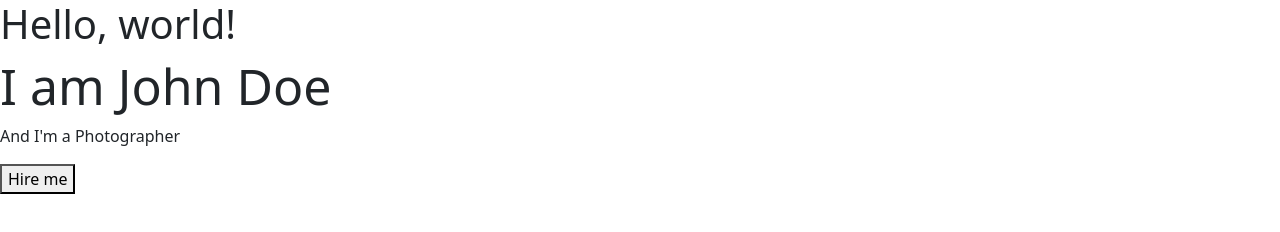
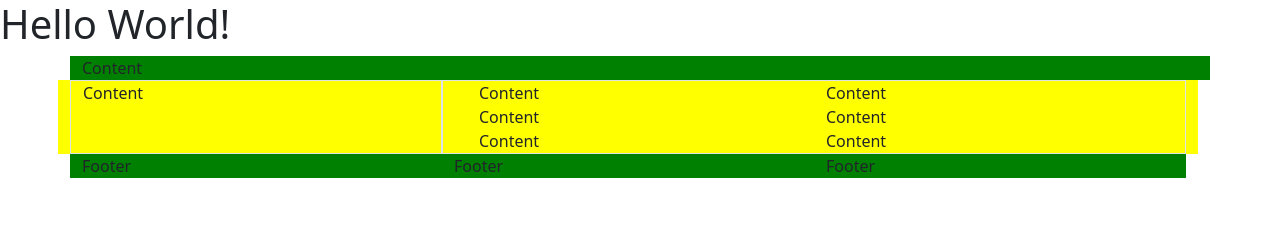
Before and after one commit to Crystalballer/collab-practice, a plain HTML site: page index.html in a window 1280 px wide. Drawn offline with nearby package versions, Linux system fonts and the light colour scheme.

Commit message:
Added sections and background-colors

```diff
--- a/index.html
+++ b/index.html
@@ -8,10 +8,45 @@
     <!-- Bootstrap CSS -->
     <link href="https://cdn.jsdelivr.net/npm/bootstrap@5.1.3/dist/css/bootstrap.min.css" rel="stylesheet" integrity="sha384-1BmE4kWBq78iYhFldvKuhfTAU6auU8tT94WrHftjDbrCEXSU1oBoqyl2QvZ6jIW3" crossorigin="anonymous">
 
-    <title>Hello, world!</title>
+    <title>Hello World!</title>
   </head>
   <body>
-    <h1>Hello, world!</h1>
+    <h1>Hello World!</h1>
+
+    <div class="container">
+      <div class="row">
+        <div class="col head" style="background-color: green;">Content</div>
+      <div class="row" style="background-color: yellow;">
+        <div class="col-12 col-sm-4 border">Content</div>
+        <div class="col-12 col-sm-8 tall border">
+          <div class="container">
+            <div class="row row-cols-sm-12 third one">
+              <div class="col">Content</div>
+              <div class="col">Content</div>
+            </div>
+            <div class="row third two">
+              <div class="col">Content</div>
+              <div class="col">Content</div>
+            </div>
+            <div class="row third three">
+              <div class="col">Content</div>
+              <div class="col">Content</div>
+            </div>
+          </div>
+        </div>
+      </div>
+      <div class="row row-cols-1">
+        <div class="container" style="background-color: green;">
+          <div class="row">
+            <div class="col">Footer</div>
+            <div class="col">Footer</div>
+            <div class="col">Footer</div>
+          </div>
+        </div>
+      </div>
+    </div>
+
+
 
     <!-- Optional JavaScript; choose one of the two! -->
 
@@ -24,13 +59,5 @@
     <script src="https://cdn.jsdelivr.net/npm/bootstrap@5.1.3/dist/js/bootstrap.min.js" integrity="sha384-QJHtvGhmr9XOIpI6YVutG+2QOK9T+ZnN4kzFN1RtK3zEFEIsxhlmWl5/YESvpZ13" crossorigin="anonymous"></script>
     -->
 
-    <div class="hero-image">
-        <div class="hero-text">
-          <h1 style="font-size:50px">I am John Doe</h1>
-          <p>And I'm a Photographer</p>
-          <button>Hire me</button>
-        </div>
-      </div>
-
   </body>
 </html>
```
